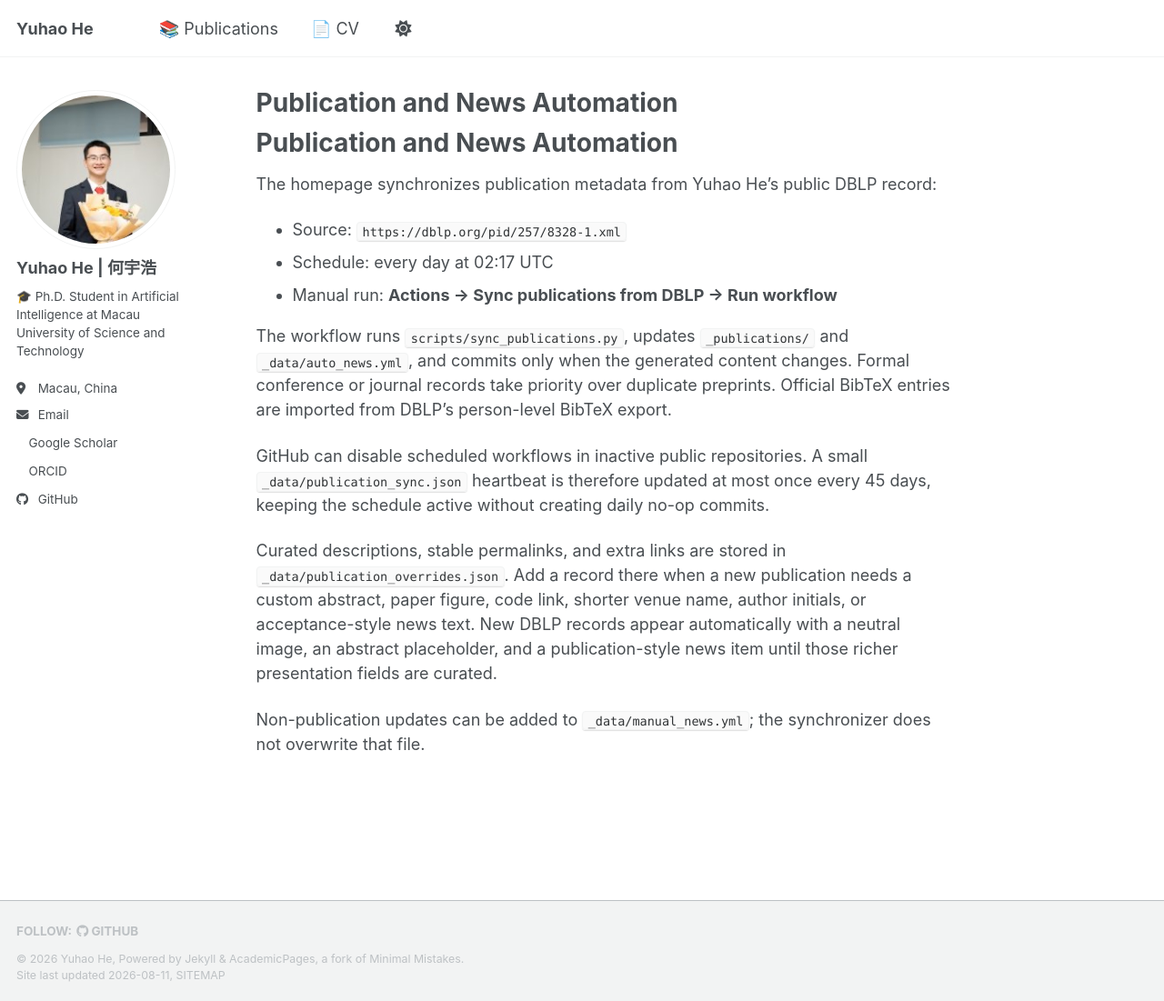
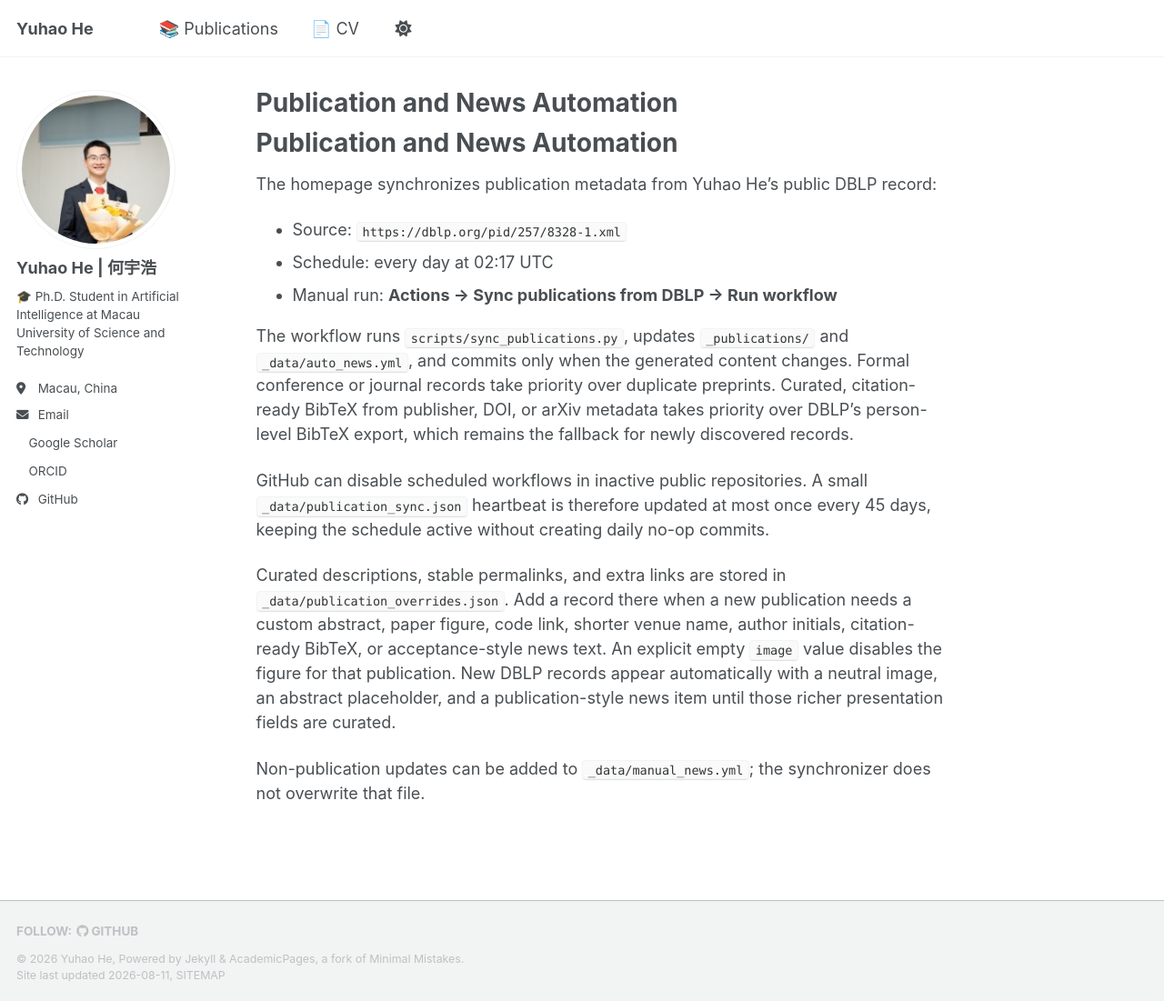
Before and after one commit to Anson-He/Anson-He.github.io, a Jekyll site: the page built from AUTOMATION.md, in a window 1280 px wide and 1101 px high. Shown: the whole window at 91% size. Built offline with Jekyll 4.4.1, drawn with Linux system fonts in a browser that asks for light colours; our own code applies the rules of GitHub Pages for plain Markdown files; a style sheet for code colours, icons or effects is not loaded.

Commit message:
refine publication BibTeX metadata

```diff
--- a/AUTOMATION.md
+++ b/AUTOMATION.md
@@ -9,7 +9,9 @@
 The workflow runs `scripts/sync_publications.py`, updates `_publications/` and
 `_data/auto_news.yml`, and commits only when the generated content changes.
 Formal conference or journal records take priority over duplicate preprints.
-Official BibTeX entries are imported from DBLP's person-level BibTeX export.
+Curated, citation-ready BibTeX from publisher, DOI, or arXiv metadata takes
+priority over DBLP's person-level BibTeX export, which remains the fallback for
+newly discovered records.
 
 GitHub can disable scheduled workflows in inactive public repositories. A small
 `_data/publication_sync.json` heartbeat is therefore updated at most once every
@@ -18,9 +20,10 @@
 Curated descriptions, stable permalinks, and extra links are stored in
 `_data/publication_overrides.json`. Add a record there when a new publication
 needs a custom abstract, paper figure, code link, shorter venue name, author
-initials, or acceptance-style news text. New DBLP records appear automatically
-with a neutral image, an abstract placeholder, and a publication-style news item
-until those richer presentation fields are curated.
+initials, citation-ready BibTeX, or acceptance-style news text. An explicit empty
+`image` value disables the figure for that publication. New DBLP records appear
+automatically with a neutral image, an abstract placeholder, and a
+publication-style news item until those richer presentation fields are curated.
 
 Non-publication updates can be added to `_data/manual_news.yml`; the synchronizer
 does not overwrite that file.
--- a/_includes/publication-card.html
+++ b/_includes/publication-card.html
@@ -1,7 +1,7 @@
 {% assign publication = include.publication %}
 {% assign abstract_words = publication.abstract | number_of_words %}
 <article class="publication-card">
-  {% if publication.image %}
+  {% if publication.image and publication.image != "" %}
     <a class="publication-card__media" href="{{ publication.paperurl }}" target="_blank" rel="noopener noreferrer" aria-label="Open {{ publication.title }}">
       <img src="{{ publication.image | relative_url }}" alt="{{ publication.image_alt | default: publication.title | escape }}" loading="lazy">
     </a>
@@ -36,7 +36,7 @@
 
     {% if publication.bibtex %}
       <details class="publication-card__bibtex">
-        <summary>Official BibTeX</summary>
+        <summary>BibTeX</summary>
         <pre><code>{{ publication.bibtex | escape }}</code></pre>
       </details>
     {% endif %}
```
Also changed, not shown: _data/publication_overrides.json (+40 -2 lines), _publications/2023-01-01-tfa-clstmnn.md (+12 -18 lines), _publications/2025-05-27-structure-disruption.md (+9 -17 lines), _publications/2026-01-01-deferred-poisoning.md (+10 -23 lines), scripts/sync_publications.py (+16 -4 lines), tests/test_sync_publications.py (+20 -0 lines).
